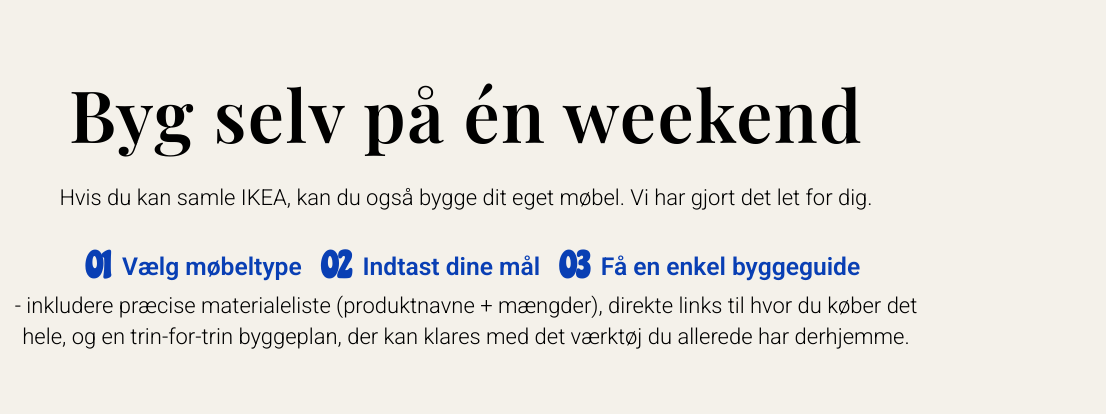
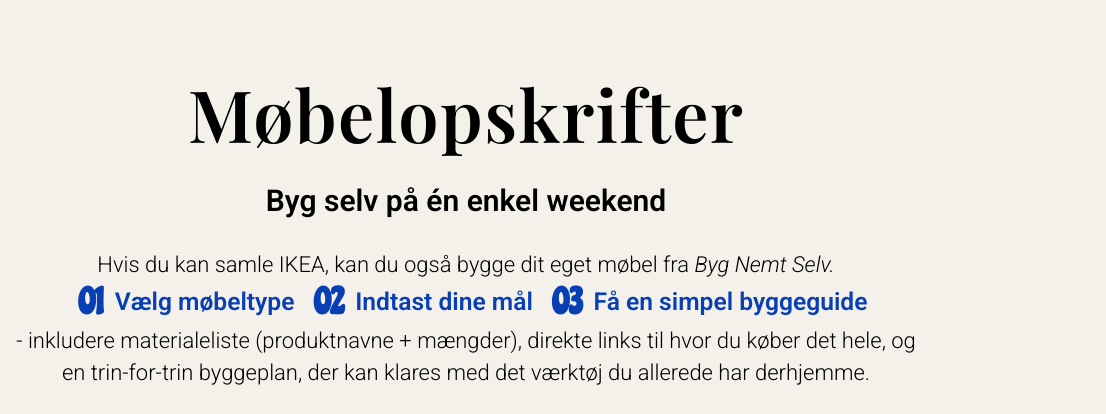
Before and after one commit to fredeschmidt/byg-nemt-selv, a website: page index.html in a window 1280 px wide. Shown: the top 414 px of the page, 174-1280 px from the left. Drawn offline with Linux system fonts and the light colour scheme.

Commit message:
opdateret tekster

```diff
--- a/components/header/header.scss
+++ b/components/header/header.scss
@@ -58,6 +58,18 @@
   }
 }
 
+.header-tagline {
+  margin: 0;
+  font-size: 22px;
+  line-height: 1.25;
+  font-weight: var(--font-weight-semibold);
+  color: var(--color-text-strong);
+
+  @media (min-width: 801px) {
+    font-size: 30px;
+  }
+}
+
 .header-subtitle {
   margin: 0;
   font-size: 17px;
--- a/index.html
+++ b/index.html
@@ -10,13 +10,14 @@
     <header id="header">
       <img class="header-logo" src="images/logo.png" alt="Byg Nemt Selv logo" />
       <div class="header-inner">
-        <h1 class="header-title">Byg selv på én weekend</h1>
+        <h1 class="header-title">Møbelopskrifter</h1>
+        <h2 class="header-tagline">Byg selv på én enkel weekend</h2>
         <p class="header-subtitle">
-          Hvis du kan samle IKEA, kan du også bygge dit eget møbel. Vi har gjort det let for dig.<br><br>
+          Hvis du kan samle IKEA, kan du også bygge dit eget møbel fra <i>Byg Nemt Selv.</i><br>
           <span class="header-subtitle__step"><span class="header-subtitle__number">01</span> <span class="header-subtitle__highlight">Vælg møbeltype</span></span>
           <span class="header-subtitle__step"><span class="header-subtitle__number">02</span> <span class="header-subtitle__highlight">Indtast dine mål</span></span>
-          <span class="header-subtitle__step"><span class="header-subtitle__number">03</span> <span class="header-subtitle__highlight">Få en enkel byggeguide</span></span><br>
-          - inkludere præcise materialeliste (produktnavne + mængder), direkte links til hvor du køber det hele, og en trin-for-trin byggeplan, der kan klares med det værktøj du allerede har derhjemme.
+          <span class="header-subtitle__step"><span class="header-subtitle__number">03</span> <span class="header-subtitle__highlight">Få en simpel byggeguide</span></span><br>
+          - inkludere materialeliste (produktnavne + mængder), direkte links til hvor du køber det hele, og en trin-for-trin byggeplan, der kan klares med det værktøj du allerede har derhjemme.
         </p>
       </div>
     </header>
```
Also changed, not shown: reol.html (+3 -3 lines), styles/global.css, 1 other file.
